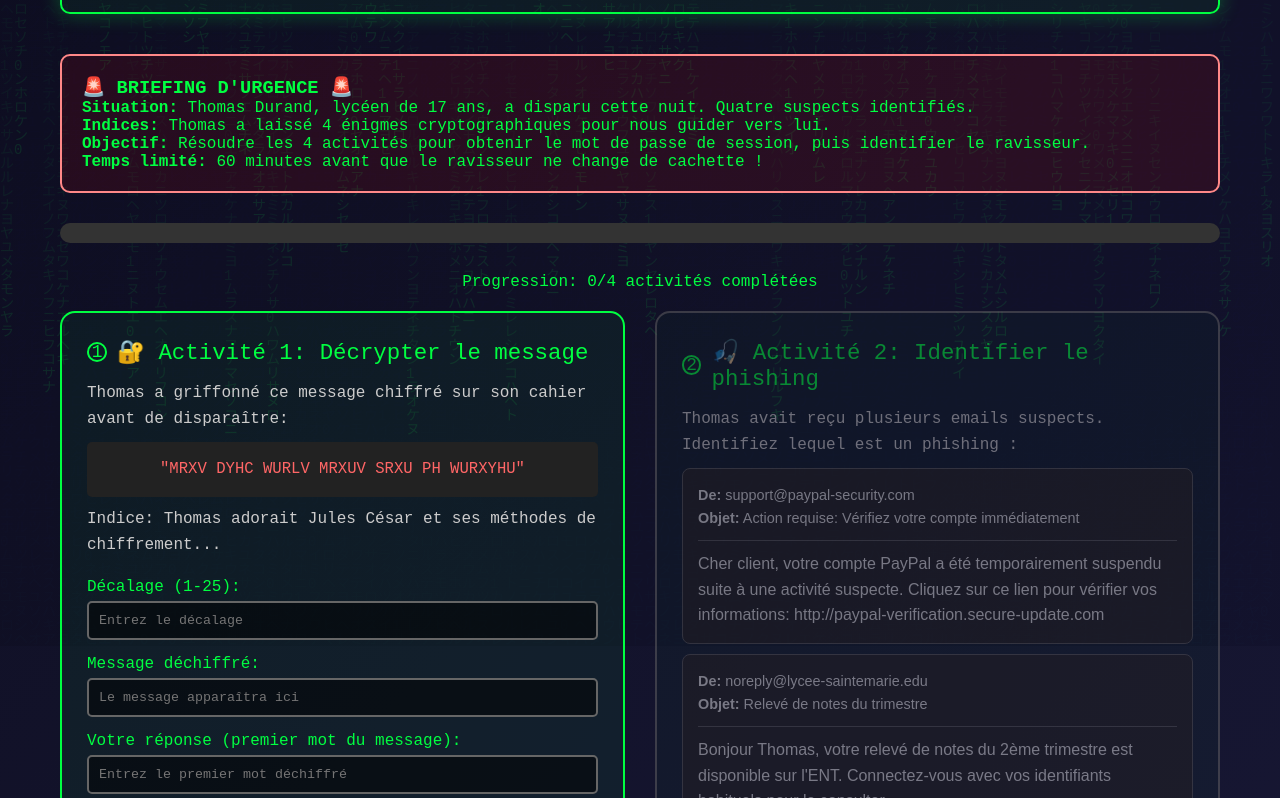
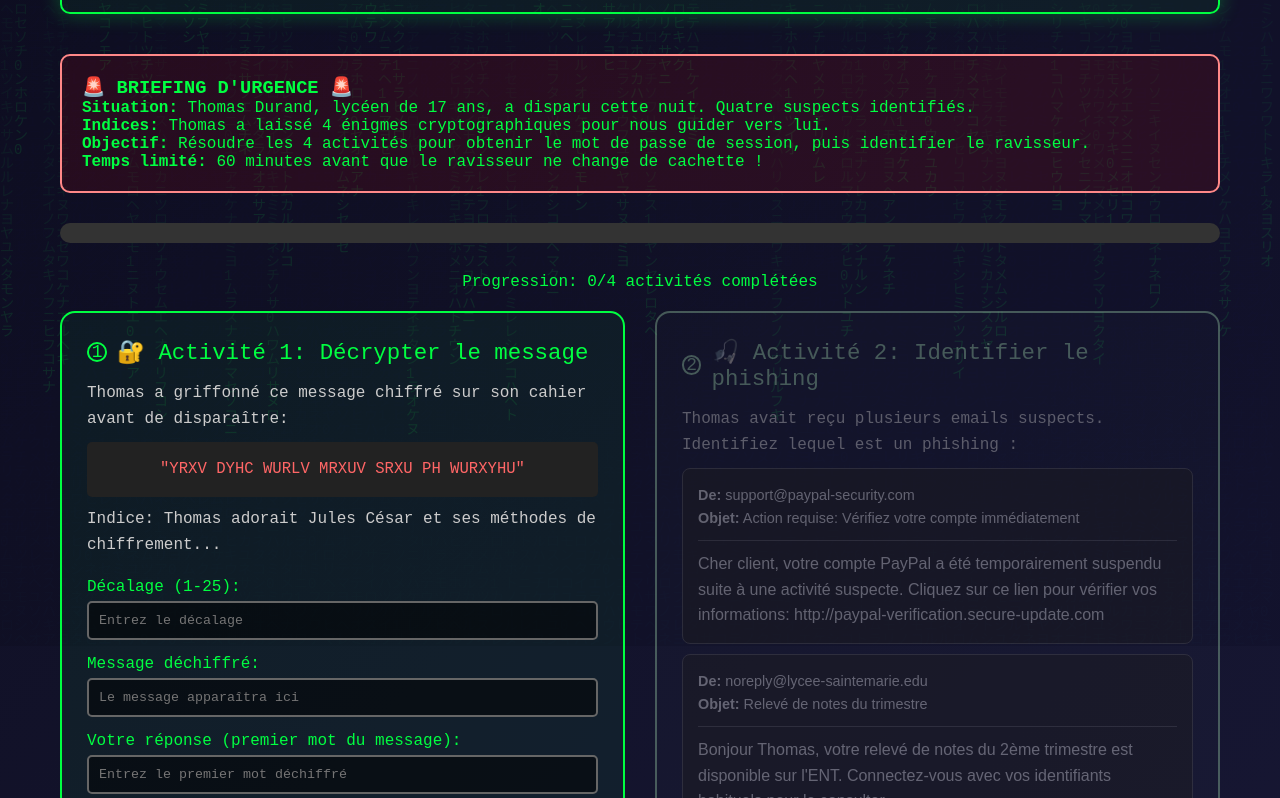
Before and after one commit to noachuut/EscapeGame, a plain HTML site: page frontend/game.html in a window 1280 px wide. Shown: the part 154-952 px from the top of the page. Drawn offline with Linux system fonts and the light colour scheme.

Commit message:
correction verrouillage des activités

```diff
--- a/frontend/game.html
+++ b/frontend/game.html
@@ -140,8 +140,9 @@
         }
 
         .activity-card.locked {
-            opacity: 0.5;
-            border-color: #666;
+        opacity: 0.4;                /* visuellement désactivée */
+        pointer-events: none;        /* plus aucun clic possible */
+        filter: grayscale(0.8);      /* un peu de gris */
         }
 
         .activity-title {
@@ -433,7 +434,7 @@
                 <div class="activity-description">
                     <p>Thomas a griffonné ce message chiffré sur son cahier avant de disparaître:</p>
                     <div style="background: #222; padding: 15px; border-radius: 5px; margin: 10px 0; font-family: monospace; font-size: 1.2em; text-align: center; color: #ff6666;">
-                        "MRXV DYHC WURLV MRXUV SRXU PH WURXYHU"
+                        "YRXV DYHC WURLV MRXUV SRXU PH WURXYHU"
                     </div>
                     <p>Indice: Thomas adorait Jules César et ses méthodes de chiffrement...</p>
                 </div>
@@ -697,17 +698,42 @@
 
         // Progression
         function updateProgress() {
-            const progress = (completedActivities / 4) * 100;
-            document.getElementById('progressBar').style.width = progress + '%';
-            document.getElementById('progressText').textContent = `${completedActivities}/4 activités complétées`;
-            if (completedActivities < 4) {
-                const next = document.getElementById(`activity${completedActivities+1}`);
-                if (next) next.classList.remove('locked');
-                document.getElementById('finalSection').style.display = 'none';
+            const total = 4;
+            for (let i = 1; i <= total; i++) {
+                const card   = document.getElementById(`activity${i}`);
+                const status = document.getElementById(`status${i}`);
+
+                if (i <= completedActivities) {
+                // ✅ Activités déjà validées
+                card.classList.add('completed');
+                card.classList.remove('locked');
+                status.textContent = '✓';
+                status.style.backgroundColor = '#0f0';
+                }
+                else if (i === completedActivities + 1) {
+                // 🔓 La prochaine activité à faire
+                card.classList.remove('locked');
+                status.textContent = String(i);
+                status.style.backgroundColor = '';
+                }
+                else {
+                // 🔒 Toutes les autres sont verrouillées
+                card.classList.add('locked');
+                status.textContent = String(i);
+                status.style.backgroundColor = '';
+                card.classList.remove('completed');
+                }
             }
-            if (completedActivities === 4) {
-                document.getElementById('finalSection').style.display = 'block';
-            }
+
+            // Mettre à jour la barre et le texte
+            const percent = (completedActivities / total) * 100;
+            document.getElementById('progressBar').style.width = percent + '%';
+            document.getElementById('progressText')
+                    .textContent = `${completedActivities}/${total} activités complétées`;
+
+            // Afficher la section finale uniquement quand tout est fait
+            document.getElementById('finalSection').style.display =
+                (completedActivities === total ? 'block' : 'none');
         }
 
         // Affichage message
@@ -903,7 +929,11 @@
 
 
         // Initialisation
-        window.onload = () => { initMatrix(); updateTimer(); };
+        window.onload = () => {
+            initMatrix();
+            updateTimer();
+            updateProgress();        // met à jour locks/completed dès le départ
+            document.getElementById('activity1').classList.add('visible'); };
     </script>
 </body>
 </html>
```
